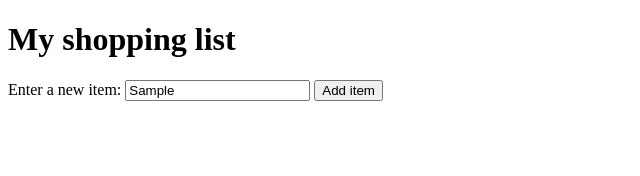
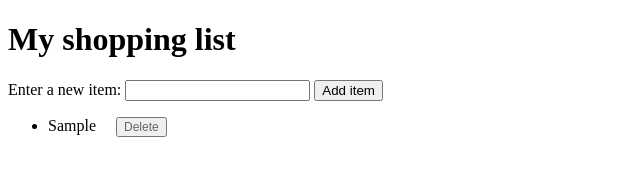
Before and after one commit to jessamillz/top-js-playground, a plain HTML site: page shopping_list.html in a window 1280 px wide. Both pictures are taken after typing "Sample" into the empty fields and a click on the button "Add item". Shown: the whole page, without its empty margins (0-640 px from the left). Drawn offline with Linux system fonts and the light colour scheme.

Commit message:
Edit javascript so shopping list works

```diff
--- a/shopping_list.html
+++ b/shopping_list.html
@@ -26,7 +26,7 @@
         <div>
             <label for="item">Enter a new item:</label>
             <input type="text" name="item" id="item">
-            <button>Add item</button>
+            <button id="add-item">Add item</button>
         </div>
 
         <ul>
@@ -34,7 +34,32 @@
         </ul>
 
         <script>
+            const ul = document.querySelector("ul");
+            const input = document.querySelector("input");
+            const addItemButton = document.querySelector("#add-item");
 
+            addItemButton.addEventListener("click", () => {
+                const val = input.value;
+                input.value = "";
+
+                const itemsAddedli = document.createElement("li");
+                const itemSpan = document.createElement("span");
+                const removeButton = document.createElement("button");
+
+                itemsAddedli.appendChild(itemSpan);
+                itemSpan.textContent = val;
+
+                itemsAddedli.appendChild(removeButton);
+                removeButton.textContent = "Delete";
+
+                ul.appendChild(itemsAddedli);
+
+                removeButton.addEventListener("click", () => {
+                    ul.removeChild(itemsAddedli);
+                });
+            });
+
+            input.focus();
         </script>
 	</body>
 </html>
```
